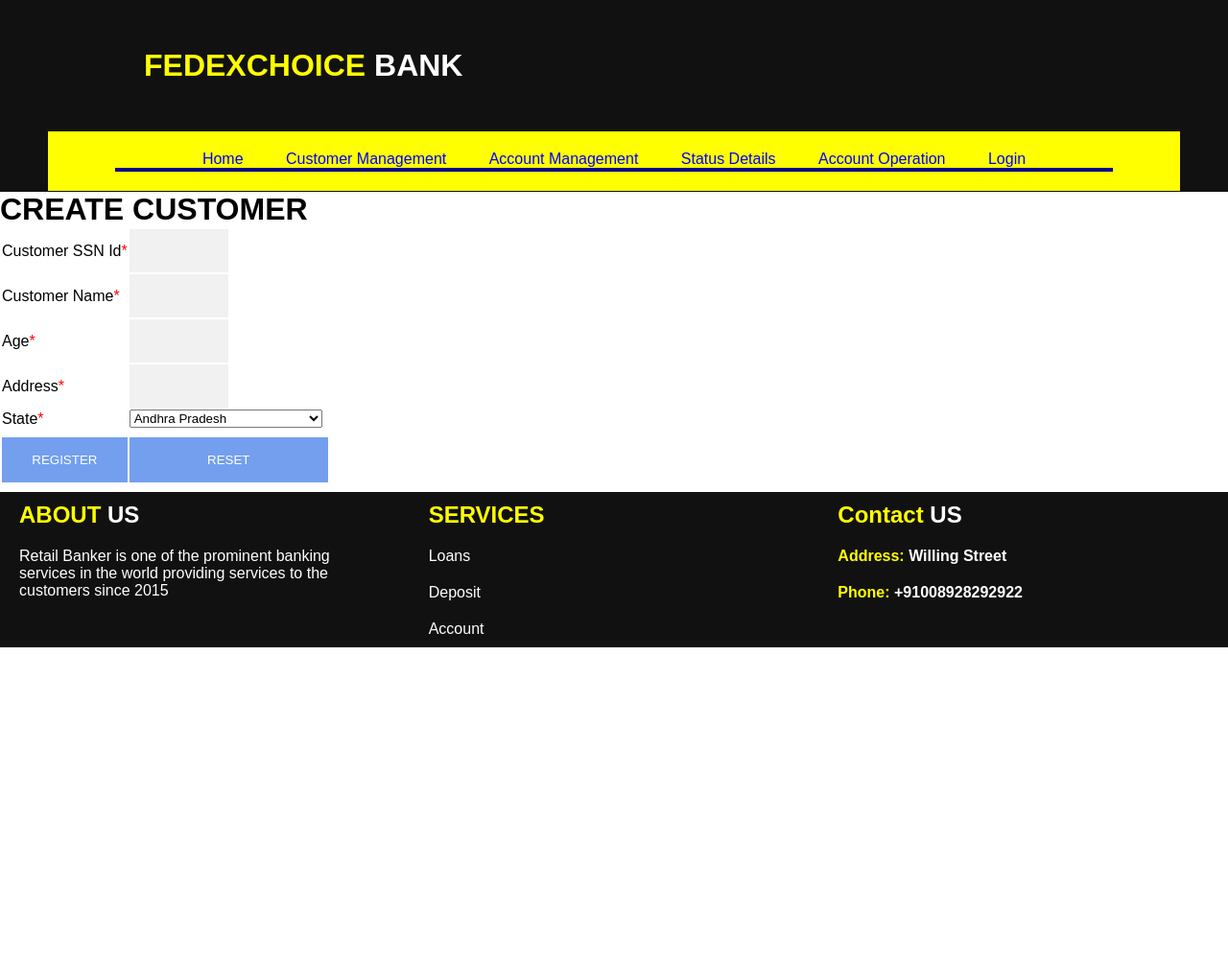
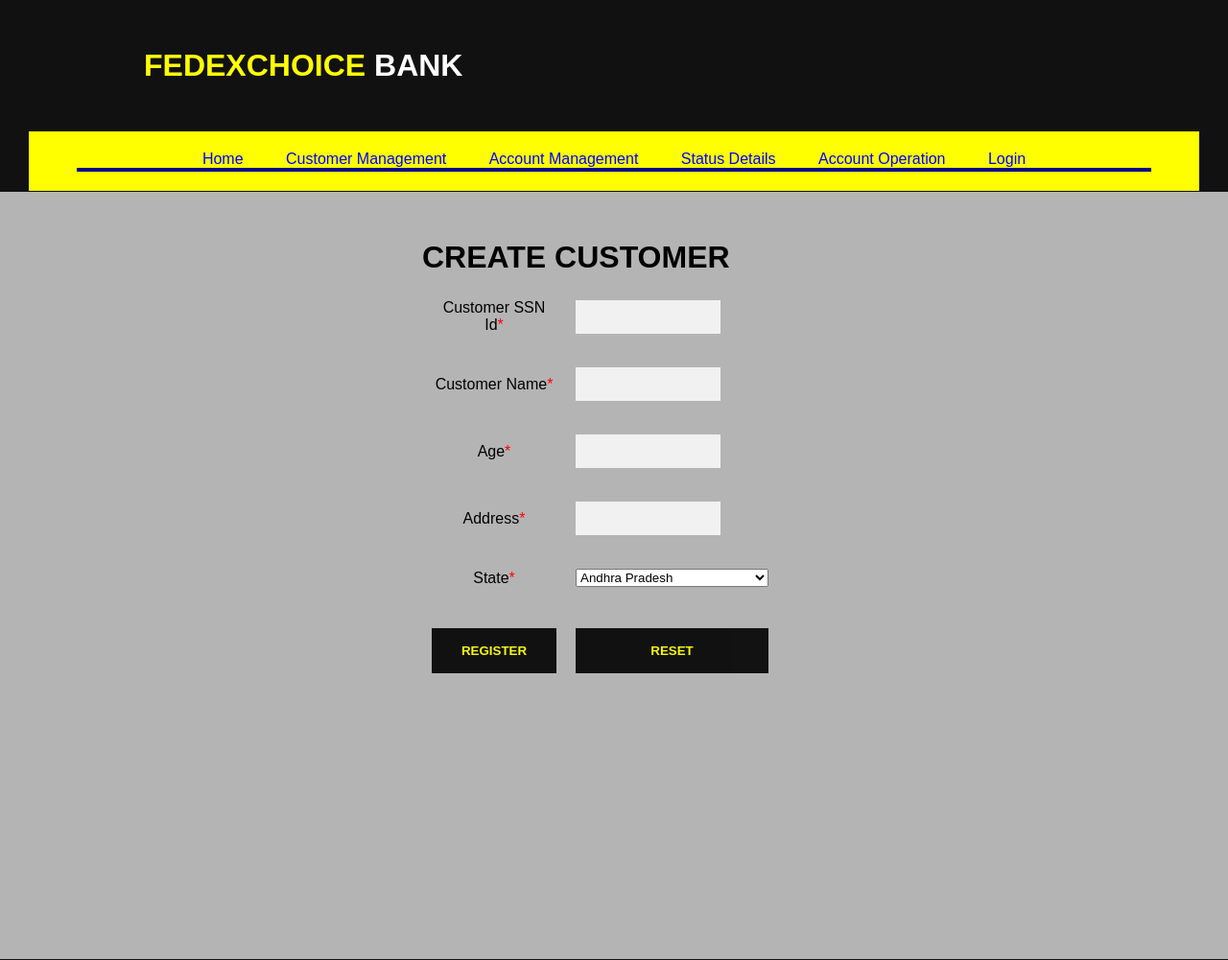
Before and after one commit to shingadean/retail_banking_webapp, a Flask app: page /create_customer in a window 1280 px wide. Shown: the top 1001 px of the page at 96% size. Before the commit the page ends 675 px from the top, so only its background shows below. Run offline with Flask 2, Linux system fonts and the light colour scheme.

Commit message:
create page

```diff
--- a/application/static/css/main.css
+++ b/application/static/css/main.css
@@ -43,8 +43,8 @@
 }
 
 input[type=text], input[type=password] {
-    width: 50%;
-    padding: 15px;
+    width: 75%;
+    padding: 10px;
     /*margin: 5px 0 22px 0;*/
     display: block;
     border: none;
@@ -96,14 +96,15 @@
 
 
 .btn-submit {
-    background-color: cornflowerblue;
-    color: white;
+    background-color: black;
+    color: yellow;
     padding: 16px 20px;
     margin: 8px 0;
     border: none;
     cursor: pointer;
     width: 100%;
     opacity: 0.9;
+    font-weight: bold;
 }
 .btn-submit:hover {
     opacity: 1;
@@ -134,8 +135,8 @@
 #nav{
     background: yellow;
     padding: 10px;
-    margin-left: 50px;
-    margin-right: 50px;
+    margin-left: 30px;
+    margin-right: 30px;
 }
 .nav-panel{
     height: 50%;
@@ -143,7 +144,10 @@
 .nav .nav-item{
     padding:20px;
 }
-
+.nav-pills .nav-link.active{
+    color: #fff;
+    background-color: black;
+}
 /* footer */
 footer{
     position: fixed;
@@ -179,3 +183,30 @@
     position:relative;
     color:#000000;
 }
+/* table */
+td {
+  width: 150px;
+  text-align: center;
+  padding: 10px;
+}
+table {
+  border-collapse: separate;
+  border-spacing: 0 15px;
+}
+
+
+/* create customer */
+#create-customer{
+  max-width:500px;
+  margin:0rem auto;
+  padding:50px;
+}
+td {
+  width: 150px;
+  text-align: center;
+  padding: 10px;
+}
+table {
+  border-collapse: separate;
+  border-spacing: 0 15px;
+}
--- a/application/templates/layout.html
+++ b/application/templates/layout.html
@@ -4,18 +4,18 @@
     <meta charset="UTF-8" />
     <title>{{ title }}</title>
     <link rel="stylesheet" href="{{ url_for('static', filename='css/main.css') }}"/>
+
+</head>
+<body>
     <div id="title">
         <h1 class="logo-title"><span style="color:yellow">FEDEXCHOICE</span> BANK</h1>
         <div id="nav">
             {% include "includes/navigation.html" %}
         </div>
     </div>
-
-</head>
-<body>
-    <div class="page">
-    {{ self.content() }}
+    <div id="page">
+        {{ self.content() }}
     </div>
+{% include "includes/footer.html" %}
 </body>
-{% include "includes/footer.html" %}
 </html>
```
